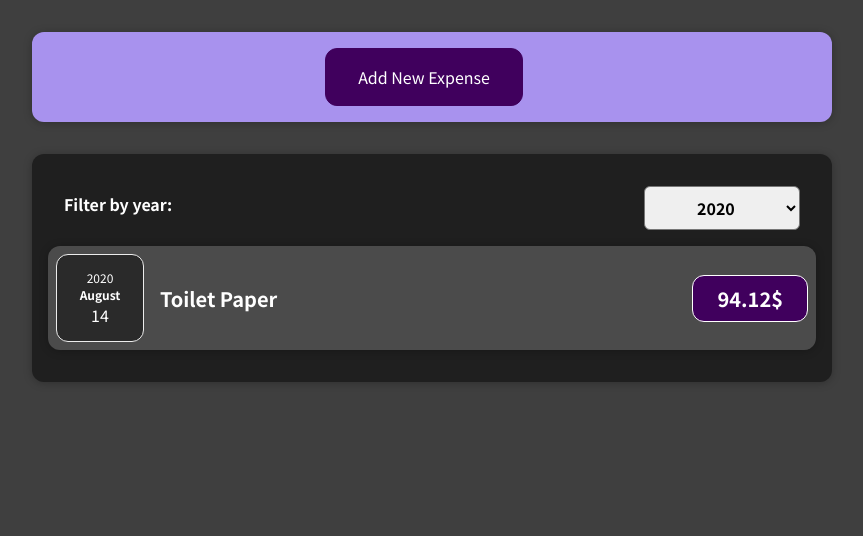
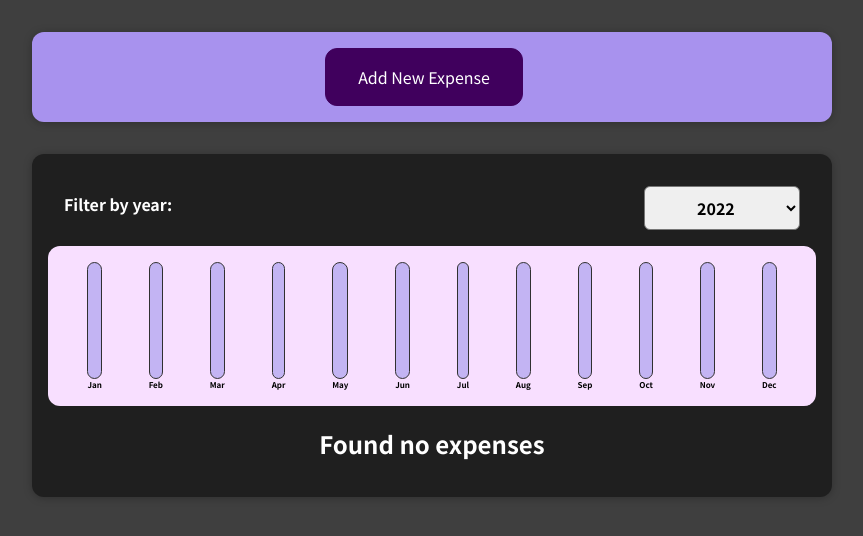
Before and after one commit to NikyAviator/ExpenseTracker, a React (Create React App) app: page / in a window 1280 px wide. Shown: the top 536 px of the page, without its empty margins (208-1071 px from the left). Built offline with nearby package versions, Linux system fonts and the light colour scheme.

Commit message:
Added the chart, fully functional!

```diff
--- a/src/components/Chart/ChartBar.js
+++ b/src/components/Chart/ChartBar.js
@@ -1,4 +1,5 @@
 import React from 'react';
+
 import './ChartBar.css';
 
 const ChartBar = (props) => {
@@ -6,9 +7,10 @@
   // Style={{WANTS AN JS OBJECT!}}
   let barFillHeight = '0%';
 
-  if (props.max > 0) {
+  if (props.maxValue > 0) {
     barFillHeight = Math.round((props.value / props.maxValue) * 100) + '%';
   }
+
   return (
     <div className='chart-bar'>
       <div className='chart-bar__inner'>
--- a/src/components/Expenses/Expenses.js
+++ b/src/components/Expenses/Expenses.js
@@ -2,11 +2,12 @@
 
 import Card from '../UI/Card';
 import ExpensesFilter from './ExpensesFilter';
+import ExpensesList from './ExpensesList';
+import ExpensesChart from './ExpensesChart';
 import './Expenses.css';
-import ExpensesList from './ExpensesList';
 
-export default function Expenses(props) {
-  const [filteredYear, setFilteredYear] = useState('2020'); // getter and setter å default
+const Expenses = (props) => {
+  const [filteredYear, setFilteredYear] = useState('2022'); // getter and setter å default
 
   const filterChangeHandler = (selectedYear) => {
     setFilteredYear(selectedYear);
@@ -17,7 +18,6 @@
   const filteredExpenses = props.items.filter((expense) => {
     return expense.date.getFullYear().toString() === filteredYear;
   });
-
   // Render One ExpenseItem per element in the array! 1. Single curly bracer. Med map! POG AF
   // We made another array from one array
   // VIKTIGT MED key={expense.id}!
@@ -29,8 +29,11 @@
           selected={filteredYear}
           onChangeFilter={filterChangeHandler}
         />
+        <ExpensesChart expenses={filteredExpenses} />
         <ExpensesList items={filteredExpenses} />
       </Card>
     </div>
   );
-}
+};
+
+export default Expenses;
--- a/src/components/Expenses/ExpensesChart.js
+++ b/src/components/Expenses/ExpensesChart.js
@@ -1,65 +1,28 @@
 import React from 'react';
 
-import ChartBar from '../Chart/ChartBar';
-import './Chart.css';
+import Chart from '../Chart/Chart';
 
 const ExpensesChart = (props) => {
   const chartDataPoints = [
-    {
-      label: 'Jan',
-      value: 0,
-    },
-    {
-      label: 'Feb',
-      value: 0,
-    },
-    {
-      label: 'Mar',
-      value: 0,
-    },
-    {
-      label: 'Apr',
-      value: 0,
-    },
-    {
-      label: 'May',
-      value: 0,
-    },
-    {
-      label: 'Jun',
-      value: 0,
-    },
-    {
-      label: 'Jul',
-      value: 0,
-    },
-    {
-      label: 'Aug',
-      value: 0,
-    },
-    {
-      label: 'Sep',
-      value: 0,
-    },
-    {
-      label: 'Oct',
-      value: 0,
-    },
-    {
-      label: 'Nov',
-      value: 0,
-    },
-    {
-      label: 'Dec',
-      value: 0,
-    },
+    { label: 'Jan', value: 0 },
+    { label: 'Feb', value: 0 },
+    { label: 'Mar', value: 0 },
+    { label: 'Apr', value: 0 },
+    { label: 'May', value: 0 },
+    { label: 'Jun', value: 0 },
+    { label: 'Jul', value: 0 },
+    { label: 'Aug', value: 0 },
+    { label: 'Sep', value: 0 },
+    { label: 'Oct', value: 0 },
+    { label: 'Nov', value: 0 },
+    { label: 'Dec', value: 0 },
   ];
-
   // Loop through and add all the expenses for each month
-  for (const expense in props.expenses) {
+  for (const expense of props.expenses) {
     const expenseMonth = expense.date.getMonth(); // starting at 0 => January => 0
     chartDataPoints[expenseMonth].value += expense.amount;
   }
+
   return <Chart dataPoints={chartDataPoints} />;
 };
 
--- a/src/components/NewExpense/ExpenseForm.js
+++ b/src/components/NewExpense/ExpenseForm.js
@@ -18,7 +18,7 @@
     event.preventDefault(); // så den inte glitchar typ
     const expenseData = {
       title: enteredTitle,
-      amount: enteredAmount,
+      amount: +enteredAmount,
       date: new Date(enteredDate),
     };
     props.onSaveExpenseData(expenseData);
```
